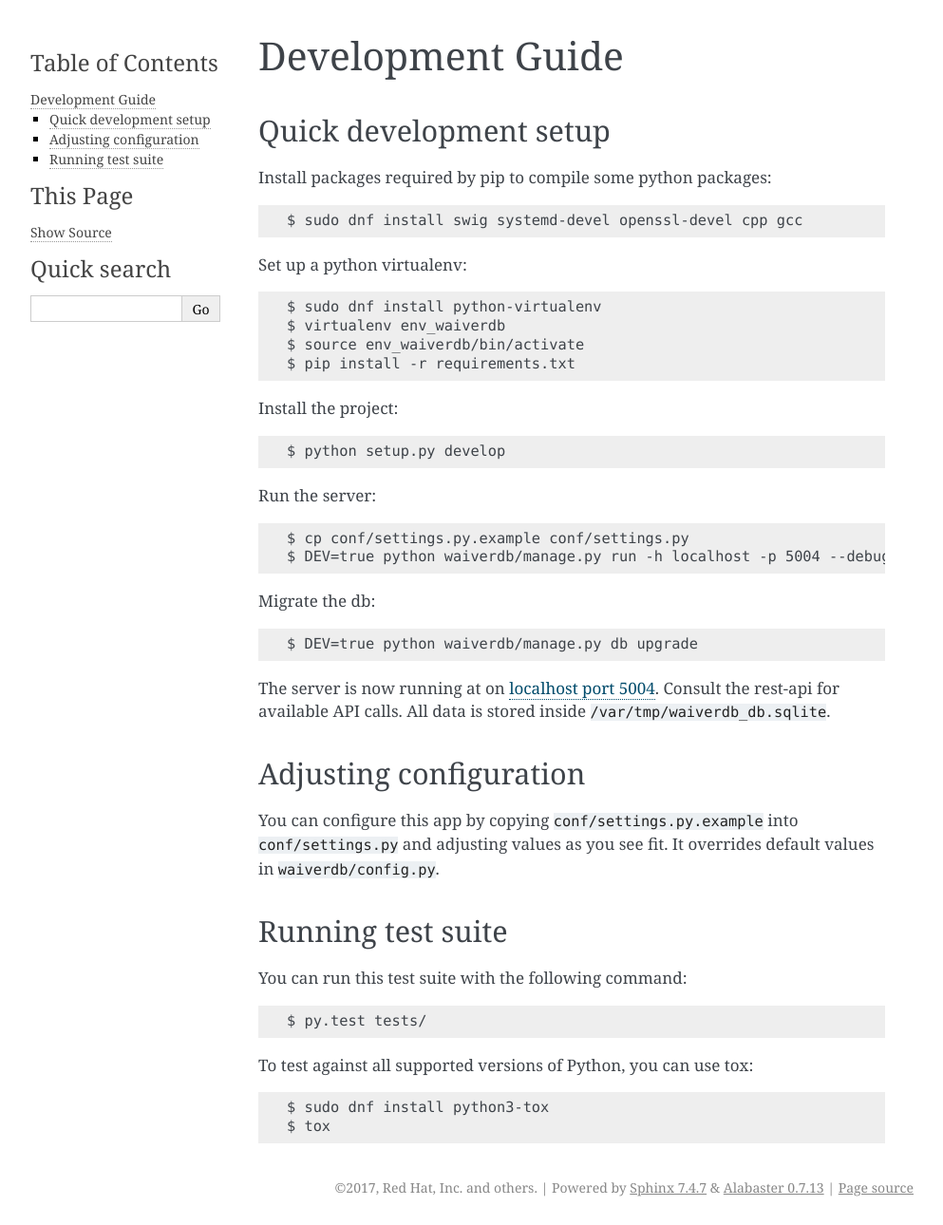
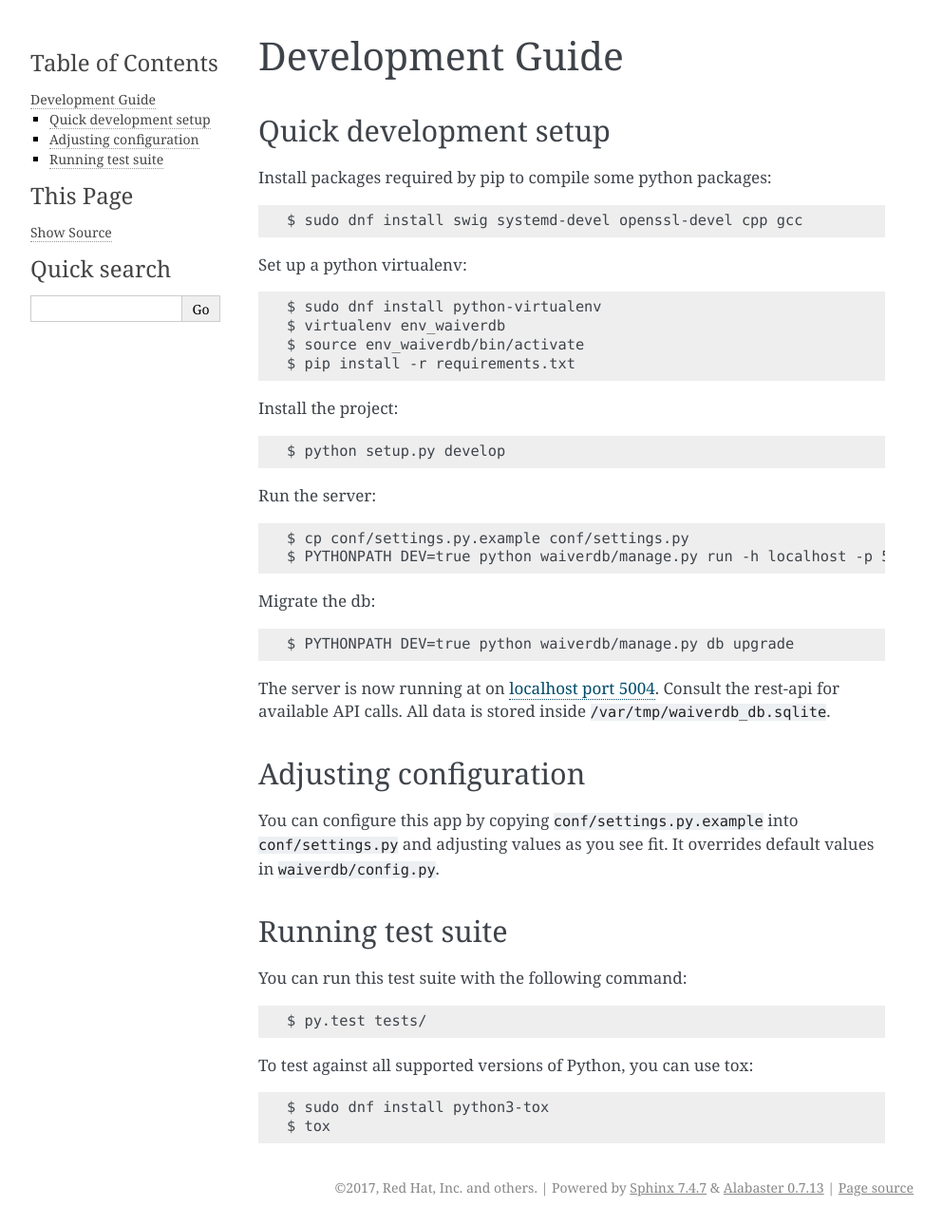
Before and after one commit to frozencemetery/waiverdb, a Sphinx documentation site: the page built from docs/developer-guide.rst, in a window 1280 px wide. Shown: the whole page at 95% size, without its empty margins (148-1141 px from the left). Built offline with Sphinx 7.4.7, drawn with Linux system fonts in a browser that asks for light colours; pages that are not in the unit, such as notebooks, are missing from menus.

```diff
--- a/docs/developer-guide.rst
+++ b/docs/developer-guide.rst
@@ -23,11 +23,11 @@ Install the project::
 Run the server::
 
     $ cp conf/settings.py.example conf/settings.py
-    $ DEV=true python waiverdb/manage.py run -h localhost -p 5004 --debugger
+    $ PYTHONPATH DEV=true python waiverdb/manage.py run -h localhost -p 5004 --debugger
 
 Migrate the db::
 
-    $ DEV=true python waiverdb/manage.py db upgrade
+    $ PYTHONPATH DEV=true python waiverdb/manage.py db upgrade
 
 The server is now running at on `localhost port 5004`_. Consult the
 :ref:`rest-api` for available API calls. All data is stored inside
```
Also changed, not shown: README.md (+2 -2 lines).
